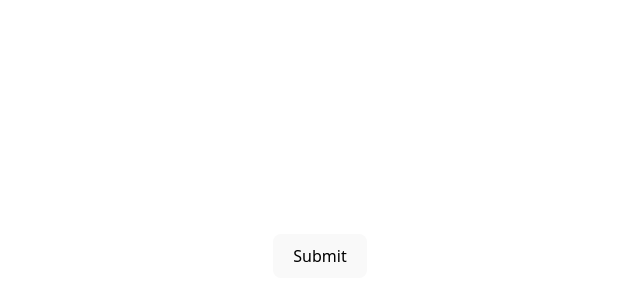
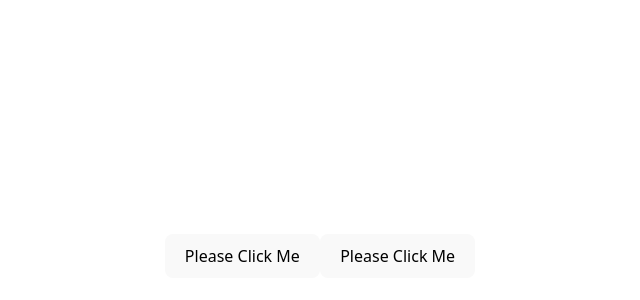
Before and after one commit to WestinSherman/ReactUdemyRerun, a React (Vite) app in the folder First-React-App/: page / in a window 1280 px wide. Shown: the part 144-444 px from the top of the page, without its empty margins (320-960 px from the left). Built offline with nearby package versions, Linux system fonts and the light colour scheme.

Commit message:
S_65(640), finished.

```diff
--- a/First-React-App/src/App.jsx
+++ b/First-React-App/src/App.jsx
@@ -31,8 +31,9 @@ import Form from './components/Form'
 function App() {
     return (
         <div>
-            <Form />
-            {/*<Clicker />
+            <Clicker message="HI!!!" buttonText="Please Click Me" />
+            <Clicker message="Something different" buttonText="Please Click Me" />
+            {/*<Form />
             <PropertyList properties={properties} />
             <SlotMachine slot1="🍒" slot2="🍌" slot3="🍒" />
             <SlotMachine slot1="🍒" slot2="🍒" slot3="🍒" />
--- a/First-React-App/src/components/Clicker.jsx
+++ b/First-React-App/src/components/Clicker.jsx
@@ -1,11 +1,6 @@
-function handleClick() {
-    console.log("CLICKED THE BUTTON")
+export default function Clicker({ message, buttonText }) {
+    const handleClick = () => {
+        alert(message);
+    };
+    return <button onClick={handleClick}>{buttonText}</button>;
 }
-export default function Clicker() {
-    return (
-        <div>
-            <p>Click The Button</p>
-            <button onClick={handleClick}>Click</button>
-        </div>
-    )
-}
```
Also changed, not shown: 1 other file (tests, documents, lock files or other folders).
